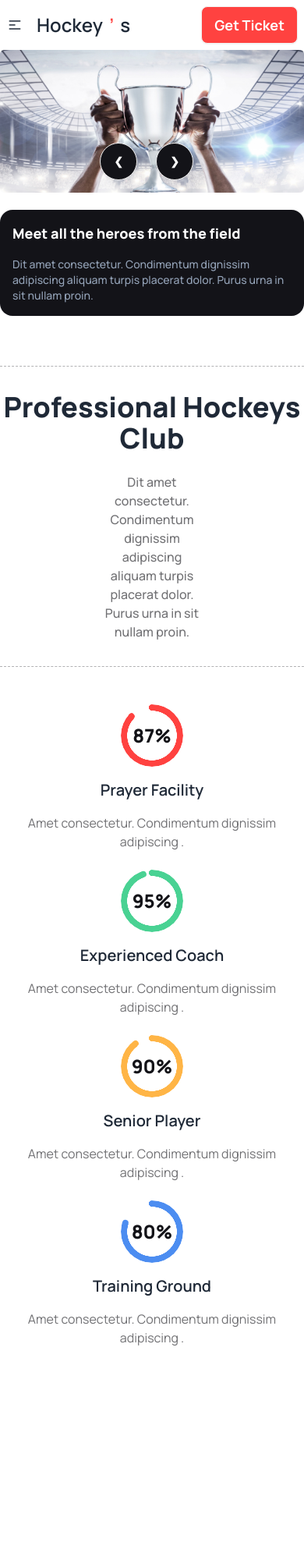
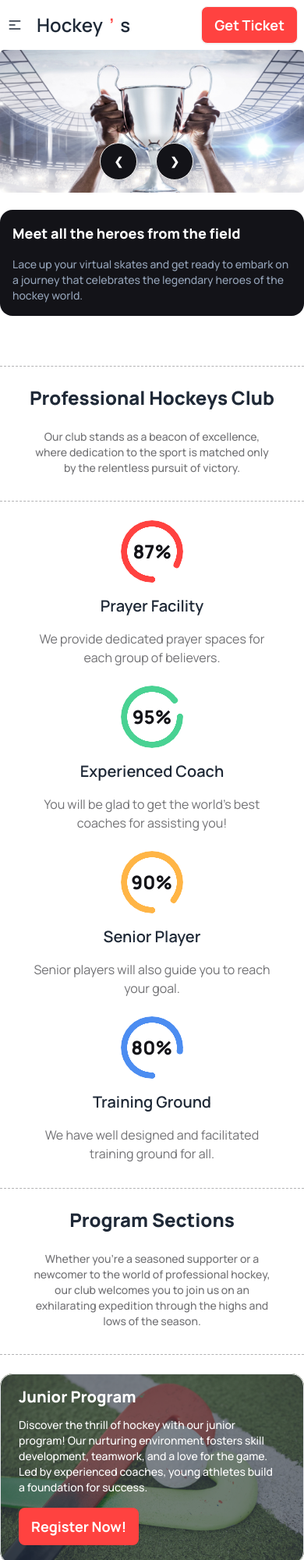
Before and after one commit to JannatulAfrozFaria/hockey-web, a plain HTML site: page index.html in a window 390 px wide. Shown: the top 2000 px of the page at 78% size. Before the commit the page ends 1727 px from the top, so only its background shows below. Drawn offline with nearby package versions, Linux system fonts and the light colour scheme.

Commit message:
program section made responsive

```diff
--- a/index.html
+++ b/index.html
@@ -88,8 +88,7 @@
                     </div>
                     <div class="hidden lg:block absolute transform right-8 bottom-8 bg-[#131318] w-2/6 p-8 rounded-2xl">
                         <h3 class="text-2xl font-extrabold  text-white">Meet all the heroes from the field</h3>
-                        <p class="text-base font-medium mt-4 text-[#94A3B8]">Dit amet consectetur. Condimentum dignissim
-                            adipiscing aliquam turpis placerat dolor. Purus urna in sit nullam proin. </p>
+                        <p class="text-base font-medium mt-4 text-[#94A3B8]">Lace up your virtual skates and get ready to embark on a journey that celebrates the legendary heroes of the hockey world.</p>
                     </div>
                 </div>
 
@@ -103,8 +102,7 @@
                     <div
                         class=" hidden lg:block absolute transform right-8 bottom-8 bg-[#131318] w-2/6 p-8 rounded-2xl">
                         <h3 class="text-2xl font-extrabold  text-white">Meet all the heroes from the field</h3>
-                        <p class="text-base font-medium mt-4 text-[#94A3B8]">Dit amet consectetur. Condimentum dignissim
-                            adipiscing aliquam turpis placerat dolor. Purus urna in sit nullam proin. </p>
+                        <p class="text-base font-medium mt-4 text-[#94A3B8]">Lace up your virtual skates and get ready to embark on a journey that celebrates the legendary heroes of the hockey world. </p>
                     </div>
                 </div>
                 <!-- Slider-3 -->
@@ -116,8 +114,7 @@
                     </div>
                     <div class="hidden lg:block absolute transform right-8 bottom-8 bg-[#131318] w-2/6 p-8 rounded-2xl">
                         <h3 class="text-2xl font-extrabold  text-white">Meet all the heroes from the field</h3>
-                        <p class="text-base font-medium mt-4 text-[#94A3B8]">Dit amet consectetur. Condimentum dignissim
-                            adipiscing aliquam turpis placerat dolor. Purus urna in sit nullam proin. </p>
+                        <p class="text-base font-medium mt-4 text-[#94A3B8]">Lace up your virtual skates and get ready to embark on a journey that celebrates the legendary heroes of the hockey world. </p>
                     </div>
                 </div>
                 <!-- Slider-4 -->
@@ -129,58 +126,123 @@
                     </div>
                     <div class="hidden lg:block absolute transform right-8 bottom-8 bg-[#131318] w-2/6 p-8 rounded-2xl">
                         <h3 class="text-2xl font-extrabold  text-white">Meet all the heroes from the field</h3>
-                        <p class="text-base font-medium mt-4 text-[#94A3B8]">Dit amet consectetur. Condimentum dignissim
-                            adipiscing aliquam turpis placerat dolor. Purus urna in sit nullam proin. </p>
+                        <p class="text-base font-medium mt-4 text-[#94A3B8]">Lace up your virtual skates and get ready to embark on a journey that celebrates the legendary heroes of the hockey world.</p>
                     </div>
                 </div>
             </div>
         </section>
         <div class="lg:hidden bg-[#131318] w-full p-4 lg:p-8 my-4 rounded-2xl">
             <h3 class="text-lg font-extrabold  text-white">Meet all the heroes from the field</h3>
-            <p class="text-sm font-medium mt-4 text-[#94A3B8]">Dit amet consectetur. Condimentum dignissim adipiscing
-                aliquam turpis placerat dolor. Purus urna in sit nullam proin. </p>
+            <p class="text-sm font-medium mt-4 text-[#94A3B8]">Lace up your virtual skates and get ready to embark on a journey that celebrates the legendary heroes of the hockey world.</p>
         </div>
     </header>
     <main class="container mx-auto">
-        <hr class="border-dashed border-1 border-[#424247] my-8 opacity-40">
+        <hr class="border-dashed border-1 border-[#424247] mt-2 lg:mt-8 mb-6 lg:mb-8 opacity-40">
         <!-- Professional Hockeys Club Section -->
         <section>
             <div class="text-center">
-                <h2 class="text-4xl font-extrabold">Professional Hockeys Club</h2>
-                <p class="text-base font-medium text-[#13131899] mt-6 mb-8 w-2/6 mx-auto">Dit amet consectetur.
-                    Condimentum dignissim adipiscing aliquam turpis placerat dolor. Purus urna in sit nullam proin. </p>
-                <hr class="border-dashed border-1 border-[#424247] mb-12 opacity-40">
+                <h2 class="text-2xl lg:text-4xl font-extrabold  mx-auto">Professional Hockeys Club</h2>
+                <p class="text-sm lg:text-base  font-medium text-[#13131899] mt-6 mb-8 w-4/5 lg:w-2/6 mx-auto">Our club stands as a beacon of excellence, where dedication to the sport is matched only by the relentless pursuit of victory.</p>
+                <hr class="border-dashed border-1 border-[#424247] mb-6 lg:mb-12 opacity-40">
             </div>
             <!-- radial progress -->
-            <div class="flex flex-col lg:flex-row gap-6 ">
+            <div class="grid grid-cols-1 lg:grid-cols-4 gap-6 w-4/5 lg:w-full mx-auto">
                 <div class="text-center">
-                        <div class="radial-progress text-theme-color" style="--value:87;" role="progressbar">
-                            <span class="text-2xl font-extrabold text-[#131318]" >87%</span>
+                        <div class="radial-progress text-theme-color rotate-180" style="--value:83;" role="progressbar">
+                            <span class="text-2xl font-extrabold text-[#131318] -rotate-180" >87%</span>
                         </div>
                     <h4 class="text-xl font-semibold my-4">Prayer Facility</h4>
-                    <p class="text-base font-normal text-[#13131899]">Amet consectetur. Condimentum dignissim adipiscing .</p>
+                    <p class="text-base font-normal text-[#13131899]">We provide dedicated prayer spaces for each group of believers.</p>
                 </div>
                 <div class="text-center">
-                    <div class="radial-progress text-[#49D293]" style="--value:95;" role="progressbar">
-                        <span class="text-2xl font-extrabold text-[#131318]" >95%</span>
+                    <div class="radial-progress text-[rgb(73,210,147)] rotate-90" style="--value:90;" role="progressbar">
+                        <span class="text-2xl font-extrabold text-[#131318] -rotate-90" >95%</span>
                     </div>
                     <h4 class="text-xl font-semibold my-4">Experienced Coach</h4>
-                    <p class="text-base font-normal text-[#13131899]">Amet consectetur. Condimentum dignissim adipiscing .</p>
+                    <p class="text-base font-normal text-[#13131899]">You will be glad to get the world's best coaches for assisting you!</p>
                 </div>
                 <div class="text-center">
-                    <div class="radial-progress text-[#FFB546]" style="--value:90;" role="progressbar">
-                        <span class="text-2xl font-extrabold text-[#131318]" >90%</span>
+                    <div class="radial-progress text-[#FFB546] rotate-180" style="--value:86;" role="progressbar">
+                        <span class="text-2xl font-extrabold text-[#131318] -rotate-180" >90%</span>
                     </div>
                     <h4 class="text-xl font-semibold my-4">Senior Player</h4>
-                    <p class="text-base font-normal text-[#13131899]">Amet consectetur. Condimentum dignissim adipiscing .</p>
+                    <p class="text-base font-normal text-[#13131899]">Senior players will also guide you to reach your goal.</p>
                 </div>
                 <div class="text-center">
-                    <div class="radial-progress text-[#4C8DF1]" style="--value:80;" role="progressbar">
-                        <span class="text-2xl font-extrabold text-[#131318]" >80%</span>
+                    <div class="radial-progress text-[#4C8DF1] rotate-180" style="--value:77;" role="progressbar">
+                        <span class="text-2xl font-extrabold text-[#131318] -rotate-180" >80%</span>
                     </div>
                     <h4 class="text-xl font-semibold my-4">Training Ground</h4>
-                    <p class="text-base font-normal text-[#13131899]">Amet consectetur. Condimentum dignissim adipiscing .</p>
+                    <p class="text-base font-normal text-[#13131899]">We have well designed and facilitated training ground for all.</p>
                 </div>
+            </div>
+        </section>
+        <!-- Program Section -->
+        <section class="my-8 lg:my-24">
+            <hr class="border-dashed border-1 border-[#424247] mb-6 lg:mb-8 opacity-40">
+            <div class="text-center">
+                <h2 class="text-2xl lg:text-4xl font-extrabold  mx-auto">Program Sections</h2>
+                <p class=" text-sm lg:text-base font-medium text-[#13131899] mt-6 mb-8 w-4/5 lg:w-3/6 mx-auto">Whether you're a seasoned supporter or a newcomer to the world of professional hockey, our club welcomes you to join us on an exhilarating expedition through the highs and lows of the season.</p>
+            </div>
+            <hr class="border-dashed border-1 border-[#424247] mb-6 lg:mb-12 opacity-40">
+            <!-- junior section -->
+            <div class="grid grid-cols-1 lg:grid-cols-2 gap-6">
+                <div class="hero h-[244px] lg:h-[338px] relative rounded-2xl " style="background-image: url(Images/2.png);">
+                    <div class="hero-overlay bg-opacity-60 border rounded-2xl"></div>
+                    <div class="hero-content text-neutral-content">
+                      <div class="absolute left-6 lg:left-10 bottom-6 lg:bottom-10 text-white">
+                        <h1 class="mb-3 lg:mb-5 text-xl lg:text-3xl  font-extrabold ">Junior Program</h1>
+                        <p class="mb-4 lg:mb-6 mr-9 lg:mr-16 text-sm lg:text-base font-medium">Discover the thrill of hockey with our junior program! Our nurturing environment fosters skill development, teamwork, and a love for the game. Led by experienced coaches, young athletes build a foundation for success.</p>
+                        <button class="btn bg-theme-color text-white font-bold text-lg lg:text-xl border-0">Register Now!</button>
+                      </div>
+                    </div>
+                  </div>
+                   <!-- teenager program section -->
+                   <div class="hero h-[244px] lg:h-[338px] relative rounded-2xl " style="background-image: url(Images/3.png);">
+                    <div class="hero-overlay bg-opacity-60 border rounded-2xl"></div>
+                    <div class="hero-content text-neutral-content">
+                      <div class="absolute left-6 lg:left-10 bottom-6 lg:bottom-10 text-white">
+                        <h1 class="mb-3 lg:mb-5 text-xl lg:text-3xl  font-extrabold ">Teenager Program</h1>
+                        <p class="mb-4 lg:mb-6 mr-9 lg:mr-16 text-sm lg:text-base font-medium">Elevate your teenage years with [Club Name]'s dynamic hockey program! Designed for teens passionate about the game, our program combines skill development, teamwork, and fun. Join us for an unforgettable experience on ice!</p>
+                        <button class="btn bg-theme-color text-white font-bold text-lg lg:text-xl border-0">Register Now!</button>
+                      </div>
+                    </div>
+                  </div>
+                   <!-- professional program section -->
+                <div class="hero h-[244px] lg:h-[338px] col-span-1 lg:col-span-2 relative rounded-2xl" style="background-image: url(Images/4.png);">
+                    <div class="hero-overlay bg-opacity-60 border rounded-2xl"></div>
+                    <div class="hero-content text-neutral-content">
+                      <div class="absolute left-6 lg:left-10 bottom-6 lg:bottom-10 text-white">
+                        <h1 class="mb-3 lg:mb-5 text-xl lg:text-3xl  font-extrabold ">Professional Program</h1>
+                        <p class="mb-4 lg:mb-6 mr-9 lg:mr-[850px] text-sm lg:text-base font-medium">Dive into unparalleled excellence with our professional hockey program, where elite athletes thrive. Our world-class coaching, state-of-the-art facilities, and a legacy of success create an environment for unparalleled growth.</p>
+                        <button class="btn bg-theme-color text-white font-bold text-lg lg:text-xl border-0 py-0">Register Now!</button>
+                      </div>
+                    </div>
+                  </div>
+            </div>
+        </section>
+        <hr class="border-dashed border-1 border-[#424247] mb-6 lg:mb-8 opacity-40">
+        <!-- new products section -->
+        <section>
+            <div class="text-center">
+                <h2 class="text-2xl lg:text-4xl font-extrabold  mx-auto">Our New Products</h2>
+                <p class=" text-sm lg:text-base font-medium text-[#13131899] mt-6 mb-8 w-4/5 lg:w-3/6 mx-auto">Regardless you being a seasonal supporter or a newcomer to the world of professional hockey, our club welcomes you to experience our latest products!</p>
+            </div>
+            <hr class="border-dashed border-1 border-[#424247] mt-6 lg:mt-8 mb-6 lg:mb-12 opacity-40">
+            <!-- products Collage -->
+            <div class="grid grid-cols-1 lg:grid-cols-2 gap-6">
+                <!-- first product -->
+                <div class="hero min-h-screen bg-base-200">
+                    <div class="hero-content flex-col lg:flex-row">
+                      <img src="Images/5.png" />
+                      <div>
+                        <h1 class="text-5xl font-bold">Box Office News!</h1>
+                        <p class="py-6">Provident cupiditate voluptatem et in. Quaerat fugiat ut assumenda excepturi exercitationem quasi. In deleniti eaque aut repudiandae et a id nisi.</p>
+                        <button class="btn btn-primary">Get Started</button>
+                      </div>
+                    </div>
+                  </div>
+                  <!-- second product -->
             </div>
         </section>
     </main>
```
